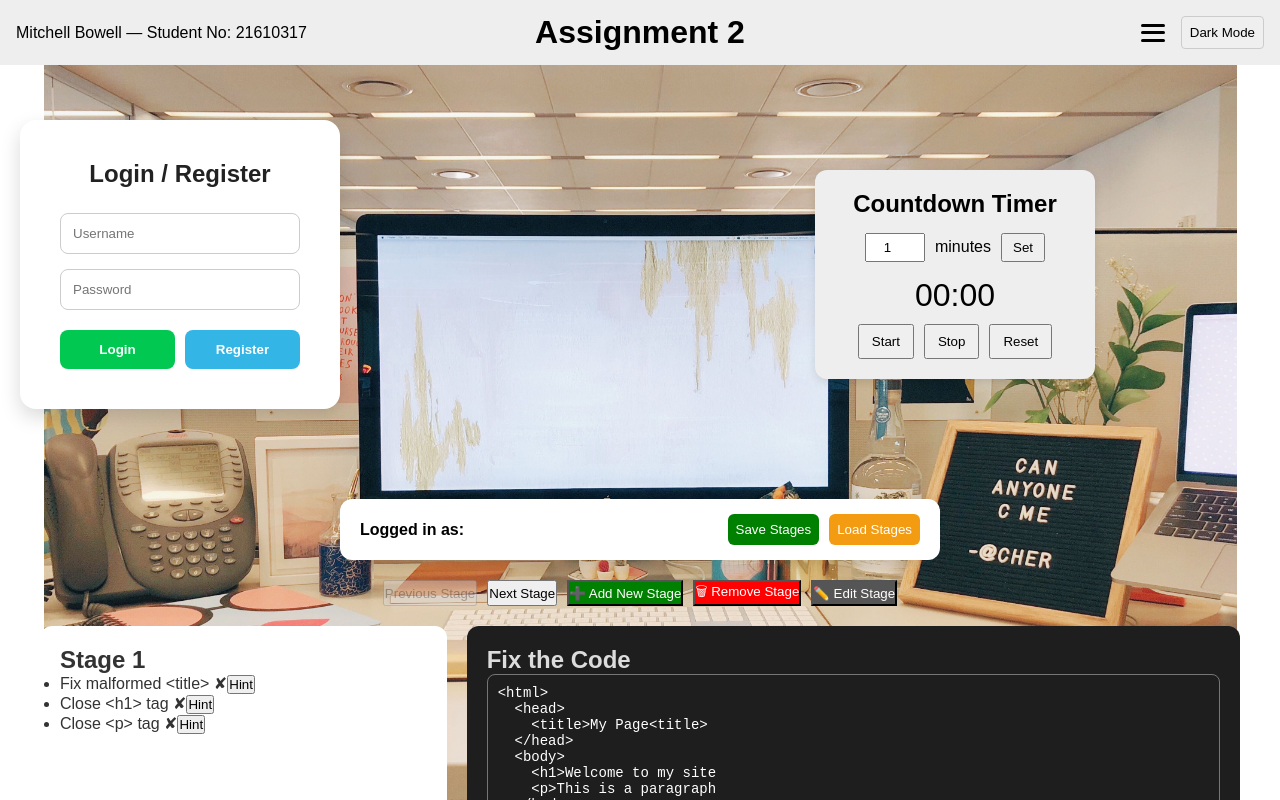
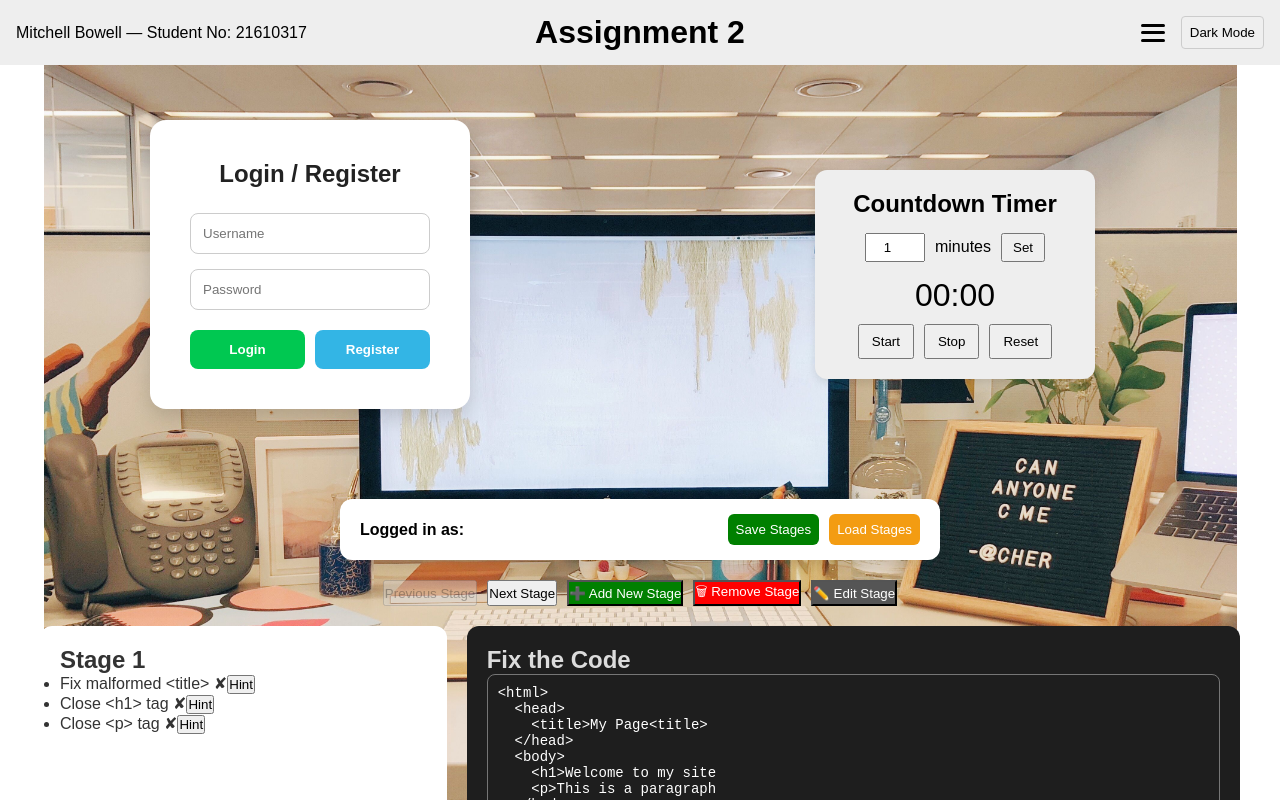
Before and after one commit to MitchBow/CWA-Assignment-2-docker, a Next.js app in the folder frontend/: page /court-room in a window 1280 px wide. Built offline with nearby package versions, Linux system fonts and the light colour scheme.

Commit message:
moved login box over

```diff
--- a/frontend/app/components/Login.tsx
+++ b/frontend/app/components/Login.tsx
@@ -61,9 +61,10 @@ const Login: React.FC<LoginProps> = ({ username, setUsername }) => {
     <div
       style={{
         display: 'flex',
-        justifyContent: 'center',
+        justifyContent: 'flex-start',
         alignItems: 'center',
         padding: '50px 0',
+        paddingLeft: '130px',
         fontFamily: 'Arial, sans-serif',
         flexDirection: 'column',
         gap: '20px',
```
